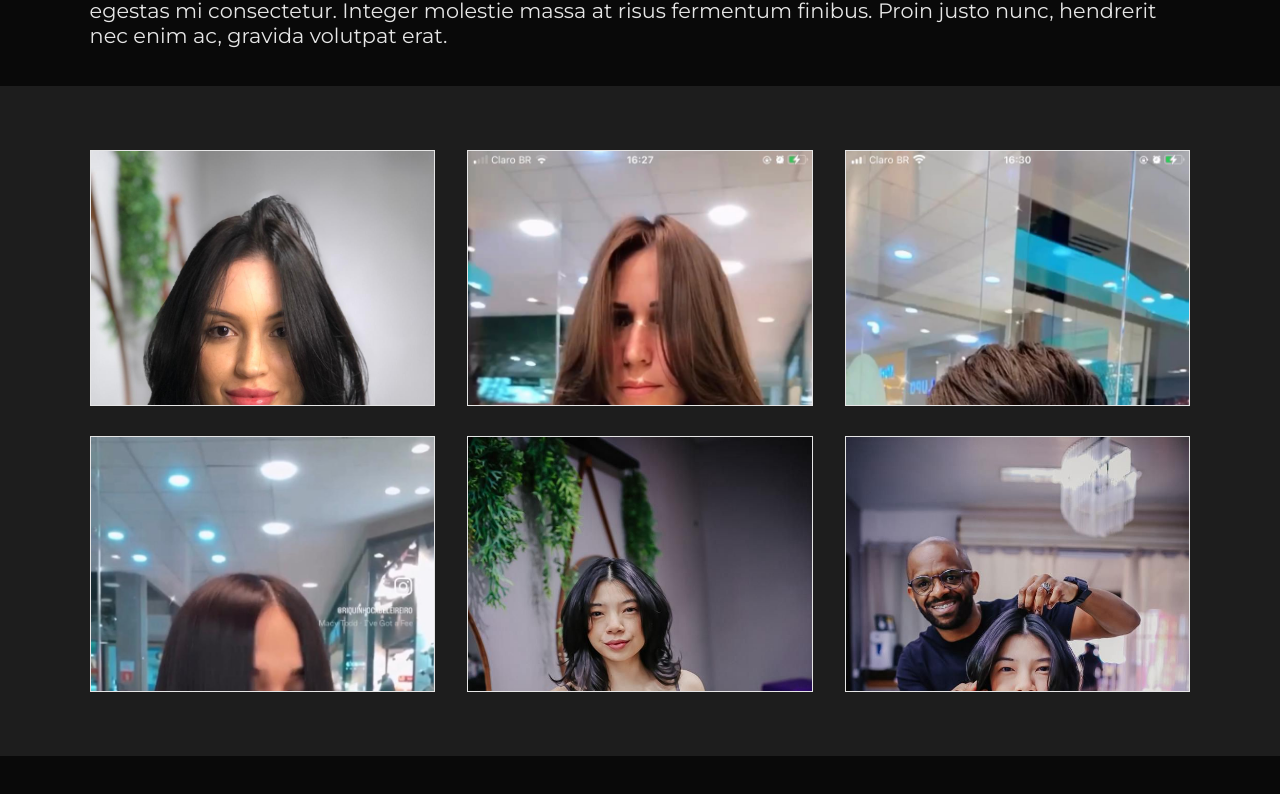
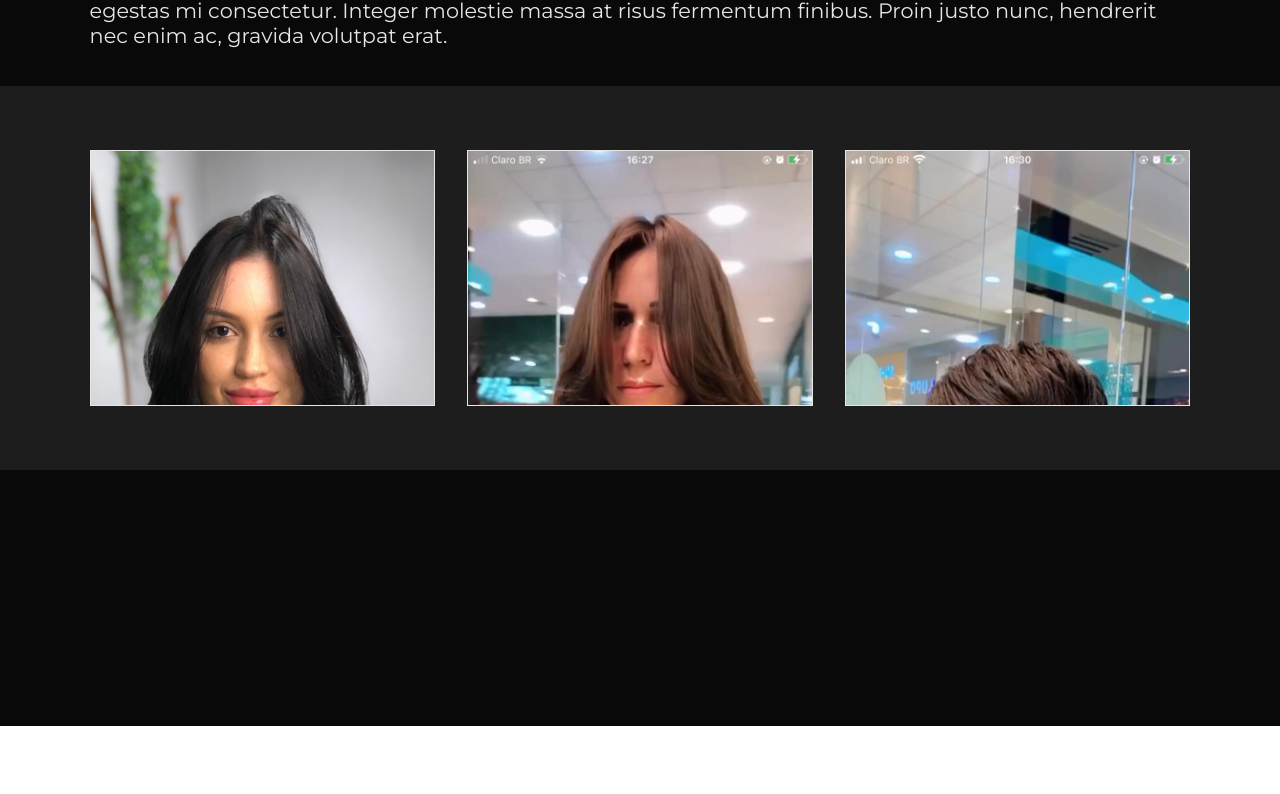
Before and after one commit to caua-strabelli/projeto-fascino, a plain HTML site: page index.html in a window 1280 px wide. Shown: the part 1036-1830 px from the top of the page. After the commit the page ends 1762 px from the top, so only its background shows below. Drawn offline with Linux system fonts and the light colour scheme.

Commit message:
Atualizações

```diff
--- a/index.html
+++ b/index.html
@@ -38,9 +38,6 @@
                 <div class="dois-quadrado-1"></div>
                 <div class="dois-quadrado-2"></div>
                 <div class="dois-quadrado-3"></div>
-                <div class="dois-quadrado-4"></div>
-                <div class="dois-quadrado-5"></div>
-                <div class="dois-quadrado-6"></div>
             </div>
         </section>
 
--- a/style.css
+++ b/style.css
@@ -180,42 +180,6 @@ header{
     border: solid #e6e6e6 1px;
 }
 
-.dois-quadrado-4{
-    display: flex;
-    align-items: flex-end;
-    padding: 1.5vw;
-    font-size: 2rem;
-    width: 27vw;
-    height: 20vw;
-    background-image: url(.imagem/quatro.jpg);
-    background-size: cover;
-    border: solid #e6e6e6 1px;
-}
-
-.dois-quadrado-5{
-    display: flex;
-    align-items: flex-end;
-    padding: 1.5vw;
-    font-size: 2rem;
-    width: 27vw;
-    height: 20vw;
-    background-image: url(.imagem/cinco.jpg);
-    background-size: cover;
-    border: solid #e6e6e6 1px;
-}
-
-.dois-quadrado-6{
-    display: flex;
-    align-items: flex-end;
-    padding: 1.5vw;
-    font-size: 2rem;
-    width: 27vw;
-    height: 20vw;
-    background-image: url(.imagem/seis.jpg);
-    background-size: cover;
-    border: solid #e6e6e6 1px;
-}
-
 .tres{
     width: 100vw;
     height: 20vw;
```
